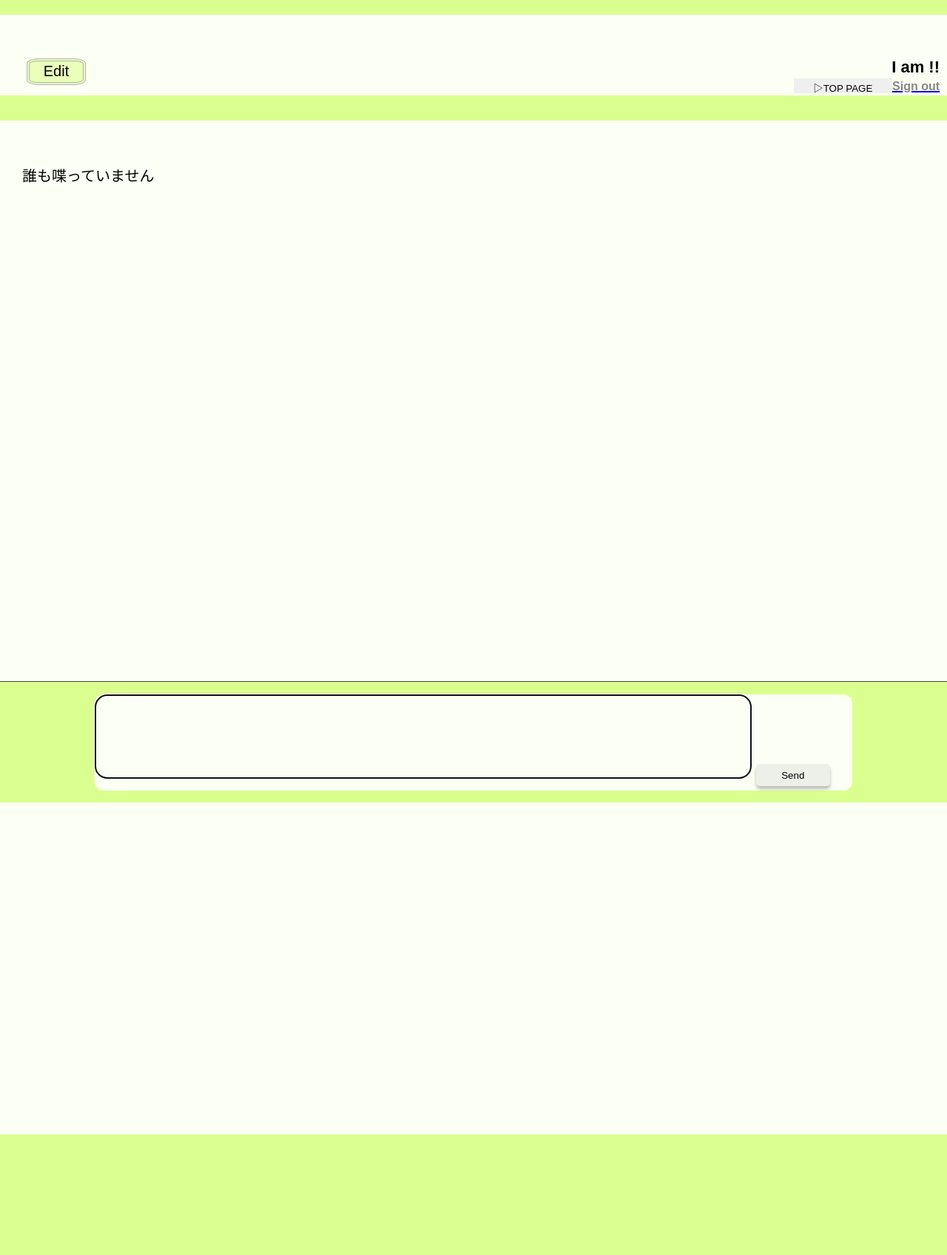
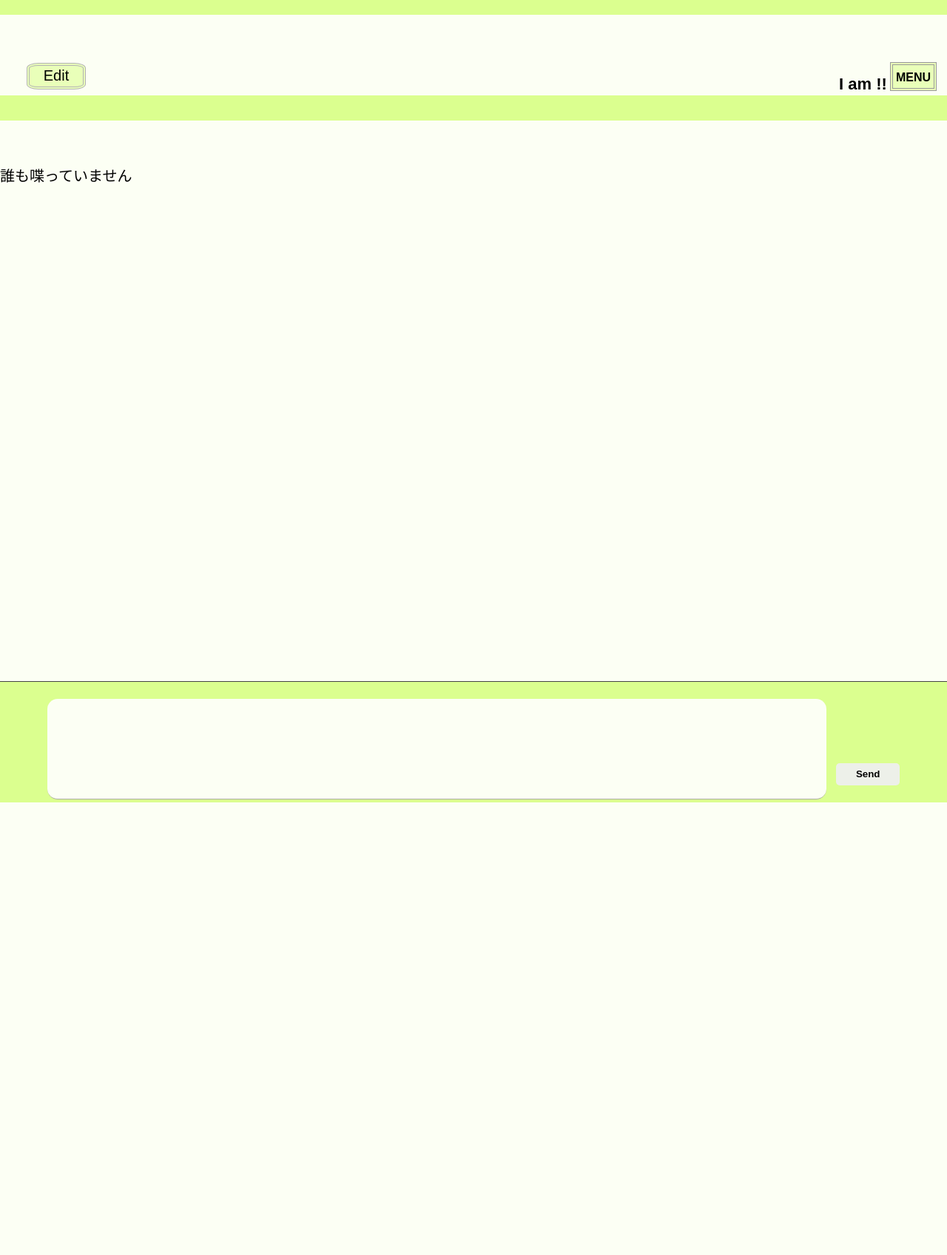
Before and after one commit to Raretech-Hackathon-TEAM-E/TEAM-E-App, a Flask app: template templates/detail.html in a window 1280 px wide; the page is wider, and only the part inside the window is pictured. Shown: that part at 74% size. After the commit the page ends 1085 px from the top of that part, so only its background shows below. Run offline with Flask 2, Linux system fonts and the light colour scheme; the template is opened without the code that fills it, so the values that code supplies are empty.

Commit message:
上部、下部（フォームエリア）のデザイン調整完了

```diff
--- a/static/css/detail.css
+++ b/static/css/detail.css
@@ -11,7 +11,6 @@ body {
     width: 100%;
     display: flex;
     flex-direction: column;
-    overflow-x: hidden;
 }
 
 .chat-header {
@@ -67,7 +66,7 @@ body {
     bottom: 0;
     padding: 0.1em;
     margin-left: 1em;
-    margin-bottom: 0.5em;
+    margin-bottom: 0.2em;
     width: 4em;
     height: 1.8em;
     align-items: center;
@@ -85,18 +84,11 @@ body {
     right: 0.5em;
     text-align: right;
     display: flex;
-    flex-direction: column;
+    flex-direction: row;
+    justify-content: flex-end;
+    align-items: flex-end;
 }
 
-.backbutton{
-    border: none;
-    padding: 0.2em;
-    margin-left: 1em;
-    width: 10em;
-    height: 1.5em;
-    align-items: center;
-    font-size: 0.8m;
-}
 
 .header-user-name {
     right: 0.2em;
@@ -104,35 +96,86 @@ body {
     font-size: 1.1em;
 }
 
-.header-menu-bottom {
-    display: flex;
-    flex-direction: row;
-    bottom: 0.2em;
-    align-items: flex-end;
+#menu-btn {
+    background-color: #e9ffb9;
+    border: 4px double #999999;
+    margin: 0.2em;
+    padding: 0.2em;
 }
 
-.back {
-    font-size: small;
+#menu-btn:hover {
+    border: 2px solid skyblue;
+  }
+
+
+.menu-btn-text {
+    font-size: 0.8em;
+    font-weight: 550;
 }
 
-.signout-btn{
-    font-size: 0.8em;
+#pop-menu {
+    display: none;
+    flex-direction: column;
+    position: absolute;
+    top:0;
     right: 0.2em;
-    color: rgb(135, 135, 135);
+    width: 15vw;
+    height: 4em;
+    background-color: rgb(179, 233, 255);
+    border: 4px double #999;
+    border-radius: 5px;
+    justify-content: left;
+    padding: 0 0.2em 0.2em 0.2em;
+}
+
+#menu-close {
+    display: flex;
+    position: absolute;
+    right: 0.2em;
+    font-size: 1.2em;
     font-weight: 550;
+    color:#8b8b8b;
+}
+
+#menu-close:hover {
+    color:#303030;
+}
+
+.menu-list {
+    display: flex;
+    position: absolute;
+    top:1em;
+    left: 0.1em;
+    flex-direction: column;
+}
+
+.backbutton,
+.signout-btn {
+    background-color: rgb(179, 233, 255);
+    border: none;
+    padding: 0.2em;
+    margin-left: 1em;
+    width: 10em;
+    height: 1.7em;
+    justify-content: center;
+    align-items: center;
+    font-size: 0.8m;
 }
 
 
 /* メッセージエリア */
 
 .chat-box {
-    min-height: 100vh;
+    position: fixed;
+    top: 15vh;
+    bottom: 15vh;
+    left: 0;
     width: 100vw;
-    margin-top: 15vh;
-    margin-bottom: 15vh;
     display: flex;
     flex-direction: column;
     justify-content: center;
+    overflow-x: hidden;
+    box-sizing: border-box;
 }
 
 
@@ -140,10 +183,15 @@ body {
     background-color: #FCFFF4;
     min-height: 100vh;
     width: 100%;
+    position: absolute;
+    top: 0;
+    bottom: 0;
     padding-top: calc(5vh + 5px);
     padding-right: 30px;
+    /*
     padding-bottom: calc(20vh + 10px);
     padding-left: 30px;
+    */
     overflow-y: scroll;
     overflow-x: hidden;
     display: flex;
@@ -152,22 +200,28 @@ body {
     gap: 0.6rem;
 }
 
-.my-messages,
-.messages{
+.my-messages {
     display: flex;
     flex-direction: column;
+    width: 45%;
+    right: 5vw;
+}
+
+.messages {
+    display: flex;
+    flex-direction: column;
+    width: 45%;
+    left: 5vw;
 }
 
 .message-menu {
     display: flex;
     flex-direction: row;
-
 }
 
 #repost-button{
     justify-content: center;
     align-items: center;
-    margin-left: auto;
     margin-right: 10px;
     padding: 0.2em 0.2em;
     width: 6em;
@@ -186,11 +240,10 @@ body {
     margin-right: 30px;
     padding: 0.2em 0.2em;
     width: 6em;
-    color: #FCFFF4;
-    font-size: 0.5em;
-    background-color: #999;
-    border-color: #999;
-    border-radius: 80vh;
+    height: auto;
+    background-color: none !important;
+    border-color: none !important;
+    border-radius: 80vh! important;
 }
 
 img.deleteicon {
@@ -269,38 +322,51 @@ img.deleteicon {
 .typing-box-wrapper {
     position: fixed;
     bottom: 0;
+    left: 0;
     width: 100vw;
     height: 15vh;
     background-color: #DBFF8F;
     background-size: contain;
     border-top: 1px solid #444444;
+    z-index: 2;
     display: flex;
+    flex-direction: row;
     align-items: center;
-    justify-content: start;
-    z-index: 2;
+    justify-content: center;
   }
 
+
 .typing-box{
-    backdrop-filter: blur(16px);
-    -webkit-backdrop-filter: blur(16px);
     height: 80%;
-    width: 80%;
+    width: 90%;
     margin: auto;
     position: relative;
-    background-color: #FCFFF4;
+    background-color: none;
     border: none;
     border-radius: 12px;
+    position: absolute;
+    bottom: 0.5em;
+    display: flex;
+    flex-direction: row;
+    align-items: flex-end;
+    justify-content: flex-end;
 }
 
 .typing-box textarea {
-    background-color: transparent;
-    backdrop-filter: blur(16px);
-    -webkit-backdrop-filter: blur(16px);
-    width: 80%;
-    height: 80%;
+    background-color:  #FCFFF4;
+    width: 100%;
+    height: 100%;
+    margin: auto;
     padding: 4px 55px 4px 12px;
-    border-radius: 16px;
+    border-radius: 14px;
     resize: none;
+    border: none;
+    outline: none;
+    line-height: 20px;
+    width: 100%;
+    border-bottom: solid 1px #ADADA4;
+    padding-bottom: 1px;
+    font-size: 1rem;
   }
 
   .typing-box textarea:focus {
@@ -310,9 +376,14 @@ img.deleteicon {
   #add-message-btn {
     border: none;
     border-radius: 5px;
-    box-shadow: 0px 4px 4px rgb(0 0 0 / 25%);
     background-color: #edf0e9;
     width: 100px;
     height: 30px;
-    margin-top: 1em;
+    margin-bottom: 1em;
+    margin-left: 1em;
+    font-weight: 550
   }
+
+  #add-message-btn:hover {
+    border: 2px solid skyblue;
+  }
--- /dev/null
+++ b/static/js/header-menu.js
@@ -0,0 +1,33 @@
+// メニューボタン取得
+const MenuBtn = document.getElementById('menu-btn');
+// ポップアップメニュー取得
+const PopMenu = document.getElementById('pop-menu');
+// クローズボタン取得
+const MenuClose = document.getElementById('menu-close');
+
+MenuBtn.addEventListener("click", () => {
+    menuOpen("open");
+  });
+
+  function menuOpen(mode) {
+    if (mode === "open") {
+      PopMenu.style.display = "block";
+    }
+  }
+
+MenuClose.addEventListener("click", () => {
+    menuClose("close");
+  });
+
+  function menuClose(mode) {
+    if (mode === "close") {
+    PopMenu.style.display = "none";
+    }
+}
+
+  addEventListener("click", outsideClose);
+function outsideClose(e) {
+  if (e.target == PopMenu) {
+    PopMenu.style.display = "none";
+  }
+}
--- a/templates/detail.html
+++ b/templates/detail.html
@@ -30,15 +30,21 @@
           <p class="header-user-name">
             I am {{ name }}!!
           </p>
-        <div class="header-menu-bottom">
+        <div id="menu-btn">
+          <span class="menu-btn-text">MENU</span>
+        </div>
+        <div id="pop-menu">
+            <p id="menu-close">&times</p>
             <p>
+            <div class="menu-list">
               <form action="/" class="back">
-            <button class="backbutton">▷TOP PAGE</button>
+              <button class="backbutton">TOP PAGE</button>
               </form>
             </p>
             <a href="{{ url_for('logout') }}">
-            <span class="signout-btn">Sign out</span>
+              <button class="signout-btn">Sign out</button>
             </a>
+          </div>
         </div>
         </div>
       </div>
@@ -51,9 +57,10 @@
           {% for message in messages %}
             {% if message.uid == uid %}
           <div class="my-messages">
+                {% if message.quote_message is not none  and message.repostmark is not none%}
                 <div class="message-menu">
                   <button id="repost-button">Repost</button>
-                {% include 'modal/repost.html' %}
+                 <!-- {% include 'modal/repost.html' %} -->
                   <form action="/delete_message" method="post">
                     <input type="hidden" value="{{ channel.cid }}" name="channel_id" />
                     <button class="delete-message-btn" name="message_id" value="{{ message.mid }}">
@@ -61,17 +68,37 @@
                     </button>
                   </form>
                 </div>
-                {% if message.quote_message is not none  and message.repostmark is not none%}
                 <div class="box box-right" id="repostmark">
                   <p id="message-text">{{ message.message }}</p>
                   <p class="box box-right box-right-repost"><span id="quotemessage-text">{{ message.quote_message }}</span></p>
                 </div>
+
                 {% elif message.quote_message is not none %}
+                <div class="message-menu">
+                  <button id="repost-button">Repost</button>
+                 <!-- {% include 'modal/repost.html' %} -->
+                  <form action="/delete_message" method="post">
+                    <input type="hidden" value="{{ channel.cid }}" name="channel_id" />
+                    <button class="delete-message-btn" name="message_id" value="{{ message.mid }}">
+                    <img src="{{ url_for('static',filename='img/deleteicon.png') }}" class="deleteicon">
+                    </button>
+                  </form>
+                </div>
                 <div class="box box-right ">
                   <p id="message-text">{{ message.message }}</p>
                   <p class="box box-right box-right-repost"><span id="quotemessage-text">{{ message.quote_message }}</span></p>
                 </div>
                 {% else %}
+                <div class="message-menu">
+                  <button id="repost-button">Repost</button>
+                 <!-- {% include 'modal/repost.html' %} -->
+                  <form action="/delete_message" method="post">
+                    <input type="hidden" value="{{ channel.cid }}" name="channel_id" />
+                    <button class="delete-message-btn" name="message_id" value="{{ message.mid }}">
+                    <img src="{{ url_for('static',filename='img/deleteicon.png') }}" class="deleteicon">
+                    </button>
+                  </form>
+                </div>
                 <p class="box box-right">{{ message.message }}</p>
                 {% endif %}
           </div>
@@ -101,6 +128,7 @@
         {% endif %}
 
         </div>
+      </div>
         <div class="typing-box-wrapper">
           <!--入力フォーム-->
           <form class="typing-box" action="/message" method="POST">
@@ -128,6 +156,9 @@
       src="{{url_for('static',filename='js/addmodal.js')}}"
       type="text/javascript"
     ></script>
-
+    <script
+    src="{{url_for('static',filename='js/header-menu.js')}}"
+    type="text/javascript"
+  ></script>
 </body>
 </html>
```
Lines whose indentation alone changed are shown as unchanged.
